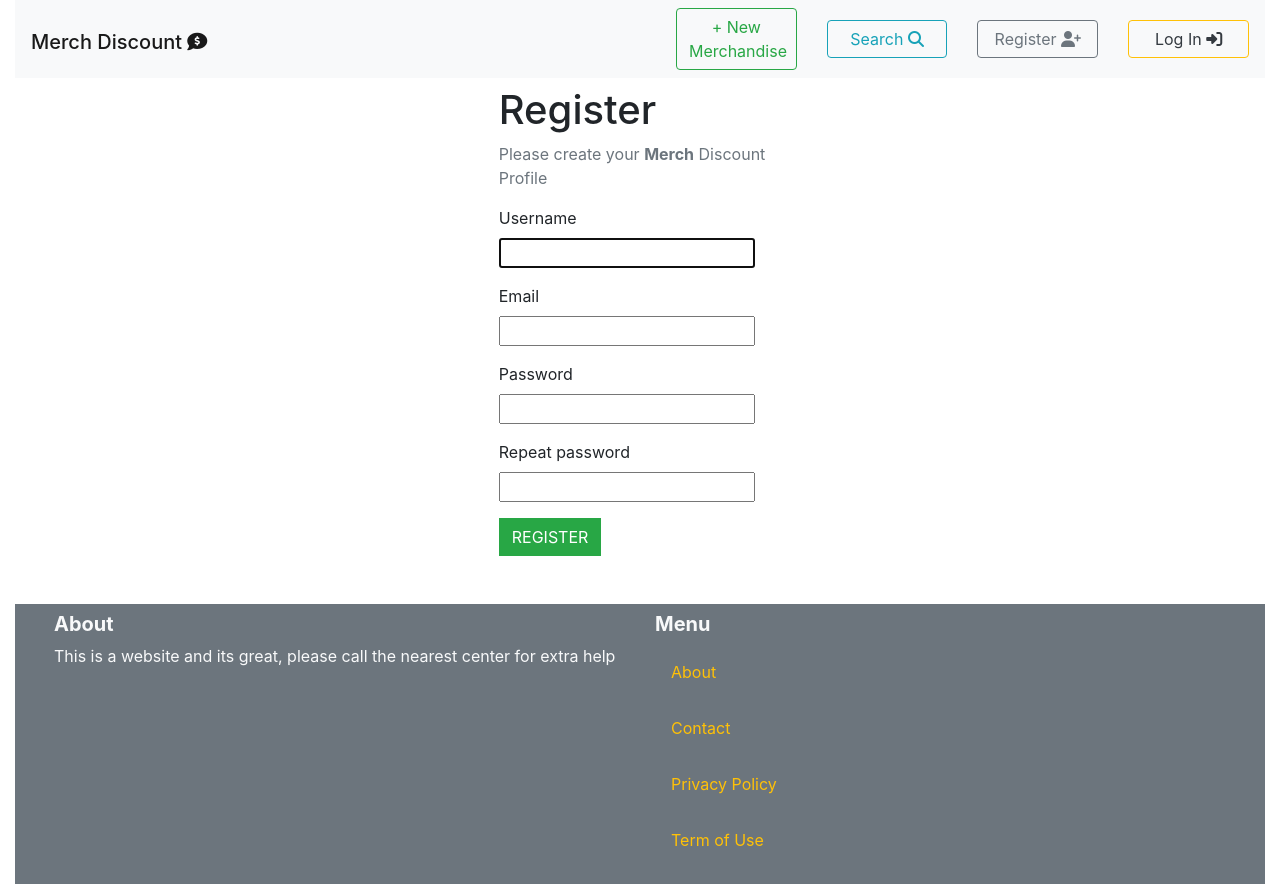
After one commit to GustavFluur/merch_discount, a Django app: page /register/ in a window 1280 px wide. The commit adds this page. Run offline with Django 3.2, Linux system fonts and the light colour scheme; some libraries are stand-ins or nearby versions.

Commit message:
Added adjustments for the regsiter page, added content from freecodecamp course and tested the website

```diff
--- /dev/null
+++ b/core/forms.py
@@ -0,0 +1,9 @@
+from django import forms
+from django.contrib.auth.forms import UserCreationForm
+from django.contrib.auth.models import User
+
+
+class RegisterForm(UserCreationForm):
+    class Meta:
+        model = User
+        fields = ('username', 'email', 'password1', 'password2')
--- a/core/templates/core/base.html
+++ b/core/templates/core/base.html
@@ -39,7 +39,7 @@
                             </a>
                         </div>
                         <div class="col-6 col-sm-3">
-                            <a href="" class="btn btn-outline-secondary btn-block">
+                            <a href="{% url 'core:register' %}" class="btn btn-outline-secondary btn-block">
                                 Register <i class="fas fa-user-plus"></i>
                             </a>
                         </div>
--- /dev/null
+++ b/core/templates/core/register.html
@@ -0,0 +1,41 @@
+{% extends 'core/base.html' %}
+{% load static %}
+
+{% block title %}Register{% endblock %}
+
+{% block content %}
+<div class="container-fluid">
+    <div class="row justify-content-center mt-2">
+
+
+        <div class="col-sm-6 col-md-6 col-lg-4 col-xl-3">
+
+                <h1>Register</h1>
+                <p class="text-muted">Please create your <strong>Merch</strong> Discount Profile</p>
+                <form class="mt-3" action="" method="POST" id="profile-update-form">
+                    {% csrf_token %}
+                    {{ form.non_field_errors }}
+                    <div class="mb-3">
+                        <label class="inline-block mb-2">Username</label><br>
+                        {{ form.username }}
+                    </div>
+                    <div class="mb-3">
+                        <label class="inline-block mb-2">Email</label><br>
+                        {{ form.email }}
+                    </div>
+
+                    <div class="mb-3">
+                        <label class="inline-block mb-2">Password</label><br>
+                        {{ form.password1 }}
+                    </div>
+
+                    <div class="mb-3">
+                        <label class="inline-block mb-2">Repeat password</label><br>
+                        {{ form.password2 }}
+                    </div>
+                    <button class="btn btn-success rounded-0 text-uppercase">Register</button>
+                </form>
+        </div>
+    </div>
+</div>
+{% endblock %}
--- a/core/urls.py
+++ b/core/urls.py
@@ -7,4 +7,5 @@ app_name = 'core'
 urlpatterns = [
     path('', views.index, name='index'),
     path('contact/', views.contact, name='contact'),
+    path('register/', views.register, name='register'),
 ]
--- a/core/views.py
+++ b/core/views.py
@@ -1,6 +1,7 @@
 from django.shortcuts import render
 
 from merchandises.models import Category, Merchandise
+from . forms import RegisterForm
 
 # Create your views here.
 def index(request):
@@ -15,3 +16,10 @@ def index(request):
 
 def contact(request):
     return render(request, 'core/contact.html')
+
+def register(request):
+    form = RegisterForm()
+
+    return render(request, 'core/register.html', {
+        'form': form
+    })
--- a/merch_discount/settings.py
+++ b/merch_discount/settings.py
@@ -40,6 +40,7 @@ INSTALLED_APPS = [
 
     'core',
     'merchandises',
+    'crispy_forms',
 ]
 
 MIDDLEWARE = [
--- /dev/null
+++ b/requirements.txt
@@ -0,0 +1,6 @@
+asgiref==3.7.2
+Django==5.0
+django-crispy-forms==2.1
+Pillow==10.1.0
+pytz==2023.3.post1
+sqlparse==0.4.4
```
